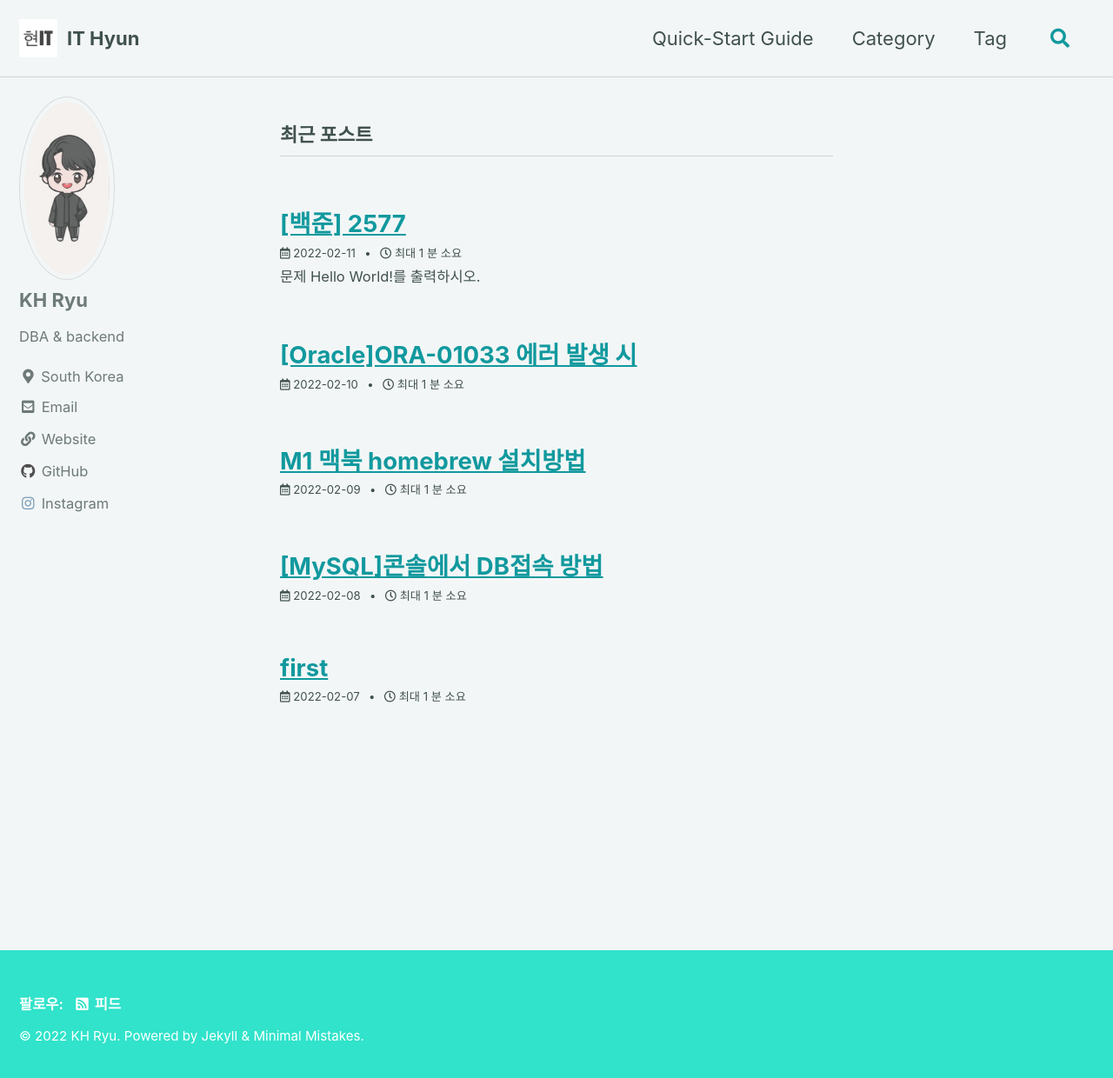
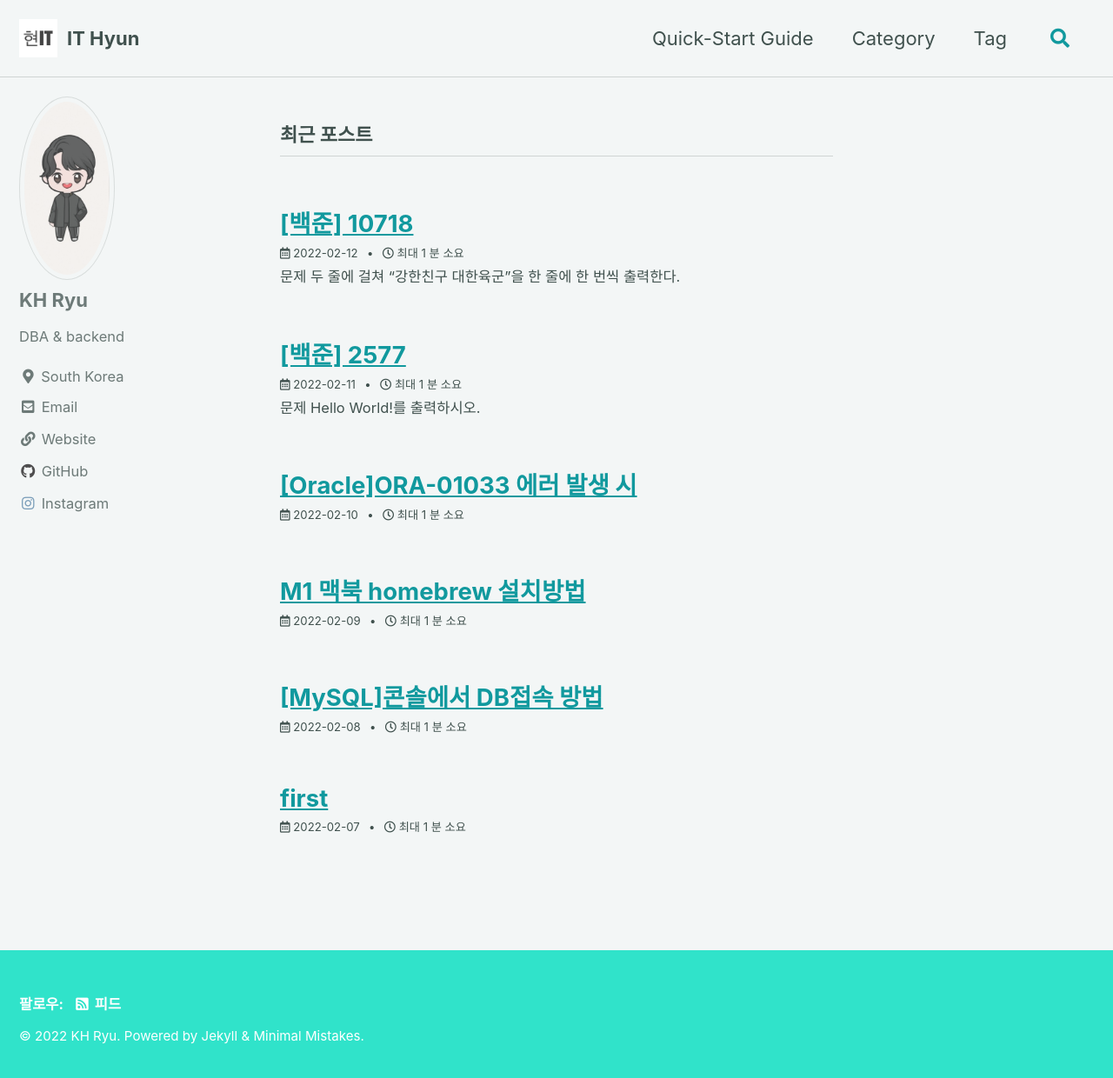
Before and after one commit to RyuKH95/RyuKH95.github.io, a Jekyll site: the page built from index.html, in a window 1280 px wide and 1248 px high. Shown: the top 1240 px of the window at 87% size. Built offline with Jekyll 4.4.1, drawn with Linux system fonts in a browser that asks for light colours; cached includes are drawn as plain includes; the list of posts is cut into pages by our own code.

Commit message:
baekjoon 10718

````diff
--- a/_config.yml
+++ b/_config.yml
@@ -217,7 +217,7 @@ sass:
 
 # Outputting
 permalink: /:categories/:title/
-paginate: 5 # amount of posts to show
+paginate: 10 # amount of posts to show
 paginate_path: /page:num/
 timezone: Asia/Seoul # https://en.wikipedia.org/wiki/List_of_tz_database_time_zones
 
--- /dev/null
+++ b/_posts/2022-02-12-baekjoon-10718.md
@@ -0,0 +1,20 @@
+---
+layout: single
+title: "[백준] 10718"
+categories: Baekjoon
+tag: [Baekjoon]
+toc: true
+---
+
+[문제](https://www.acmicpc.net/problem/10718){:target="_blank" .btn .btn--primary}
+두 줄에 걸쳐 "강한친구 대한육군"을 한 줄에 한 번씩 출력한다.
+
+```java
+import java.io.*;
+class Main {
+    public static void main(String[] args) {
+        System.out.println("강한친구 대한육군");
+        System.out.println("강한친구 대한육군");
+    }
+}
+```
````
Also changed, not shown: 1 other file.
